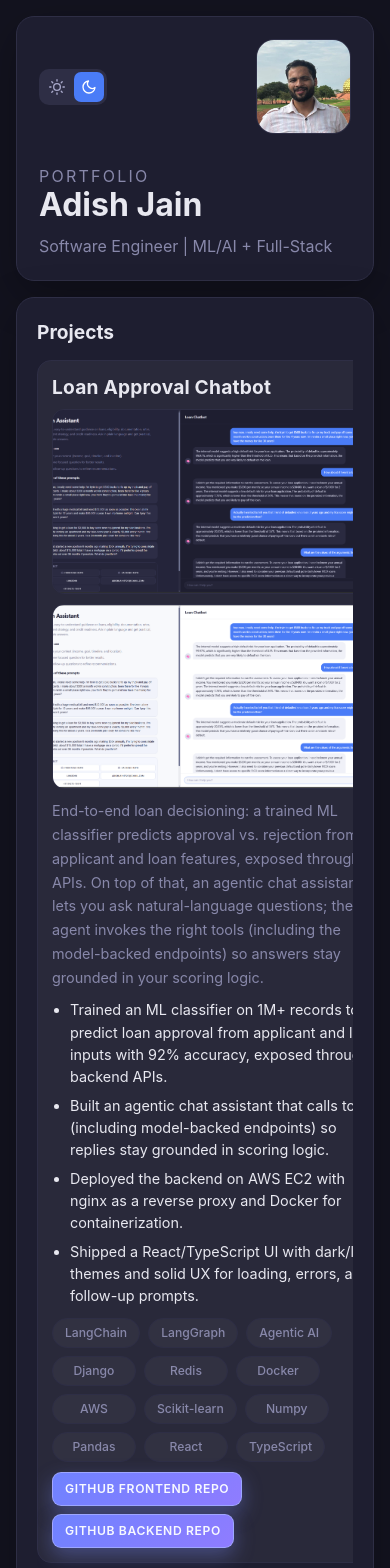
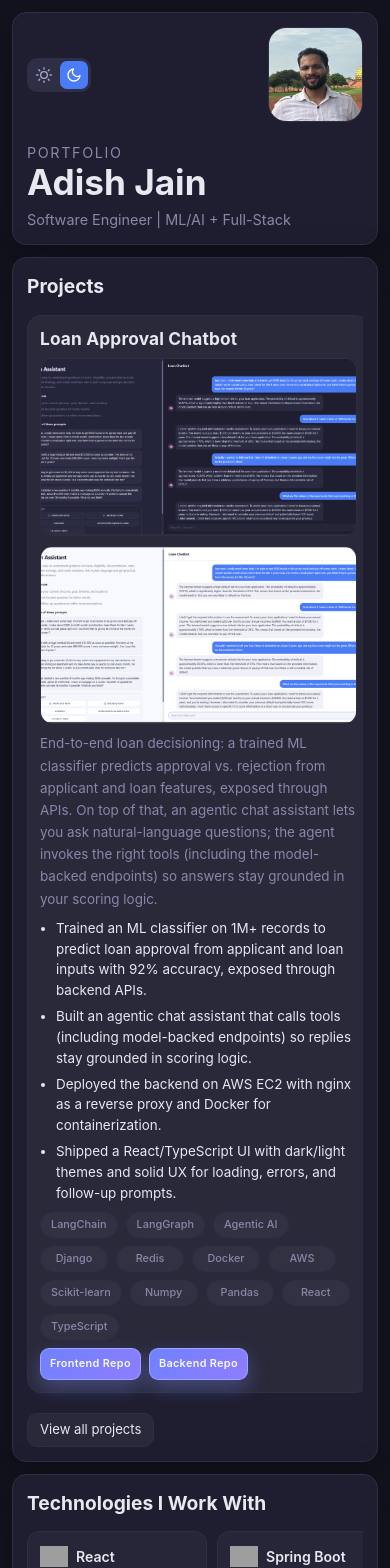
Before and after one commit to adishjain97230/frontendach, a React (Vite) app: page / in a window 390 px wide. Shown: the top 1568 px of the page. Built offline with nearby package versions, Linux system fonts and the light colour scheme; grey boxes are pictures that could not be loaded.

Commit message:
mobile optimization done

```diff
--- a/src/components/Chatbot.css
+++ b/src/components/Chatbot.css
@@ -671,3 +671,125 @@
     font-size: 0.68rem;
   }
 }
+
+@media (max-width: 480px) {
+  .chat-root {
+    width: 100%;
+    height: 100dvh;
+  }
+
+  .info-panel {
+    max-height: 40vh;
+  }
+
+  .info-content {
+    padding: 14px;
+    gap: 14px;
+  }
+
+  .info-main {
+    gap: 12px;
+  }
+
+  .info-title {
+    font-size: 1.35rem;
+  }
+
+  .info-description,
+  .info-list {
+    font-size: 0.88rem;
+    line-height: 1.5;
+  }
+
+  .prompt-chip {
+    padding: 10px 11px;
+    font-size: 0.8rem;
+    line-height: 1.4;
+  }
+
+  .contact-grid {
+    grid-template-columns: 1fr;
+    gap: 6px;
+  }
+
+  .contact-link {
+    min-height: 32px;
+  }
+
+  .contact-label {
+    font-size: 0.64rem;
+    letter-spacing: 0.06em;
+  }
+
+  .chat-header {
+    padding: 12px 14px;
+  }
+
+  .chat-header-title {
+    font-size: 1rem;
+  }
+
+  .chat-header-controls {
+    gap: 6px;
+  }
+
+  .chat-profile-btn {
+    min-height: 28px;
+    padding: 0 7px;
+    font-size: 0.62rem;
+    letter-spacing: 0.03em;
+    text-transform: none;
+  }
+
+  .theme-btn {
+    width: 28px;
+    height: 28px;
+  }
+
+  .messages-area {
+    padding: 14px 12px 8px;
+    gap: 14px;
+  }
+
+  .bubble-row {
+    max-width: 92%;
+    gap: 8px;
+  }
+
+  .avatar {
+    width: 28px;
+    height: 28px;
+    font-size: 0.9rem;
+  }
+
+  .bubble {
+    padding: 9px 12px;
+    border-radius: 14px;
+    font-size: 0.86rem;
+    line-height: 1.45;
+  }
+
+  .input-bar {
+    gap: 8px;
+    padding: 10px 12px;
+  }
+
+  .input-field {
+    border-radius: 18px;
+    padding: 8px 12px;
+  }
+
+  .input-field input {
+    font-size: 0.86rem;
+  }
+
+  .send-btn {
+    width: 38px;
+    height: 38px;
+  }
+
+  .char-count {
+    font-size: 0.68rem;
+    padding: 0 4px 8px 14px;
+  }
+}
--- a/src/components/Chatbot.tsx
+++ b/src/components/Chatbot.tsx
@@ -329,7 +329,7 @@ const Chatbot = () => {
               <span className="chat-header-title">Loan Chatbot</span>
               <div className="chat-header-controls">
                 <Link to="/" className="chat-profile-btn">
-                  View Complete Profile
+                  Profile
                 </Link>
                 <div className="theme-toggle" role="group" aria-label="Theme">
                   <button
--- a/src/pages/ProjectsPage.css
+++ b/src/pages/ProjectsPage.css
@@ -566,3 +566,115 @@
     grid-template-columns: 1fr;
   }
 }
+
+@media (max-width: 480px) {
+  .projects-root {
+    padding: 12px;
+  }
+
+  .projects-shell {
+    gap: 12px;
+  }
+
+  .hero-card,
+  .section-block {
+    border-radius: 14px;
+  }
+
+  .hero-card {
+    gap: 12px;
+    padding: 14px;
+  }
+
+  .section-block {
+    padding: 14px;
+  }
+
+  .hero-kicker {
+    margin-bottom: 6px;
+    font-size: 0.68rem;
+    letter-spacing: 0.11em;
+  }
+
+  .hero-copy h1 {
+    font-size: clamp(1.6rem, 10vw, 2.2rem);
+  }
+
+  .hero-copy p {
+    margin-top: 8px;
+    font-size: 0.9rem;
+  }
+
+  .project-theme-btn {
+    width: 28px;
+    height: 28px;
+  }
+
+  .projects-grid {
+    grid-auto-columns: minmax(88vw, 88vw);
+  }
+
+  .project-card {
+    min-height: auto;
+    padding: 12px;
+    gap: 8px;
+  }
+
+  .project-card h3 {
+    font-size: 1.08rem;
+  }
+
+  .project-card p,
+  .project-highlights {
+    font-size: 0.84rem;
+  }
+
+  .project-highlights {
+    padding-left: 16px;
+    gap: 5px;
+  }
+
+  .repo-btn {
+    min-height: 32px;
+    padding: 6px 9px;
+    font-size: 0.68rem;
+    letter-spacing: 0.03em;
+    text-transform: none;
+    line-height: 1.25;
+    text-align: center;
+    white-space: normal;
+  }
+
+  .projects-more-link {
+    min-height: 34px;
+    padding: 0 12px;
+    font-size: 0.82rem;
+  }
+
+  .chip {
+    height: 26px;
+    min-width: 68px;
+    padding: 0 10px;
+    font-size: 0.68rem;
+  }
+
+  .tech-name-grid {
+    grid-auto-columns: minmax(180px, 180px);
+    gap: 8px 10px;
+  }
+
+  .tech-name-pill {
+    min-width: 180px;
+    min-height: 46px;
+    gap: 8px;
+  }
+
+  .tech-name-pill span {
+    font-size: 0.88rem;
+  }
+
+  .contact-item strong {
+    font-size: 0.8rem;
+    overflow-wrap: anywhere;
+  }
+}
--- a/src/pages/ProjectsPage.tsx
+++ b/src/pages/ProjectsPage.tsx
@@ -42,11 +42,11 @@ const PROJECTS = [
     websiteUrl: "/ml-chatbot",
     repoLinks: [
       {
-        label: "GitHub Frontend Repo",
+        label: "Frontend Repo",
         href: "https://github.com/adishjain97230/frontendach",
       },
       {
-        label: "GitHub Backend Repo",
+        label: "Backend Repo",
         href: "https://github.com/adishjain97230/Credit_Assessment_Service",
       },
     ],
@@ -65,7 +65,7 @@ const PROJECTS = [
     websiteUrl: "/wordle",
     repoLinks: [
       {
-        label: "GitHub Repo",
+        label: "Repo",
         href: "https://github.com/adishjain97230/Credit_Assessment_Service",
       },
     ],
--- a/src/pages/WordlePage.css
+++ b/src/pages/WordlePage.css
@@ -418,3 +418,88 @@
     margin-left: 0;
   }
 }
+
+@media (max-width: 480px) {
+  .wordle-root {
+    padding: 12px;
+  }
+
+  .wordle-shell {
+    gap: 12px;
+  }
+
+  .wordle-hero-card,
+  .wordle-panel {
+    border-radius: 14px;
+    padding: 14px;
+  }
+
+  .wordle-kicker {
+    margin-bottom: 6px;
+    font-size: 0.68rem;
+    letter-spacing: 0.11em;
+  }
+
+  .wordle-hero-copy h1 {
+    font-size: clamp(1.6rem, 10vw, 2.1rem);
+  }
+
+  .wordle-hero-copy p {
+    margin-top: 8px;
+    font-size: 0.92rem;
+  }
+
+  .wordle-profile-btn,
+  .wordle-new-game {
+    min-height: 28px;
+    padding: 0 8px;
+    font-size: 0.68rem;
+    letter-spacing: 0.03em;
+  }
+
+  .wordle-status-pill {
+    padding: 3px 8px;
+    font-size: 0.7rem;
+    letter-spacing: 0.04em;
+  }
+
+  .wordle-rules-tooltip {
+    width: min(250px, calc(100vw - 36px));
+    font-size: 0.76rem;
+  }
+
+  .wordle-grid {
+    gap: 7px;
+  }
+
+  .wordle-row {
+    gap: 6px;
+  }
+
+  .wordle-tile {
+    height: clamp(40px, 10vw, 48px);
+    border-radius: 8px;
+    font-size: clamp(0.92rem, 4.2vw, 1.1rem);
+  }
+
+  .wordle-keyboard-row {
+    gap: 4px;
+  }
+
+  .wordle-key {
+    width: clamp(22px, 7.8vw, 30px);
+    height: clamp(30px, 9vw, 36px);
+    border-radius: 6px;
+    font-size: 0.72rem;
+  }
+
+  .wordle-input,
+  .wordle-submit {
+    min-height: 38px;
+    font-size: 0.92rem;
+  }
+
+  .wordle-submit {
+    padding: 0 10px;
+  }
+}
--- a/src/pages/WordlePage.tsx
+++ b/src/pages/WordlePage.tsx
@@ -245,7 +245,7 @@ export default function WordlePage() {
           </div>
           <div className="wordle-hero-actions">
             <Link to="/" className="wordle-profile-btn">
-              View Complete Profile
+              Profile
             </Link>
             <div
               className="wordle-theme-toggle"
```
